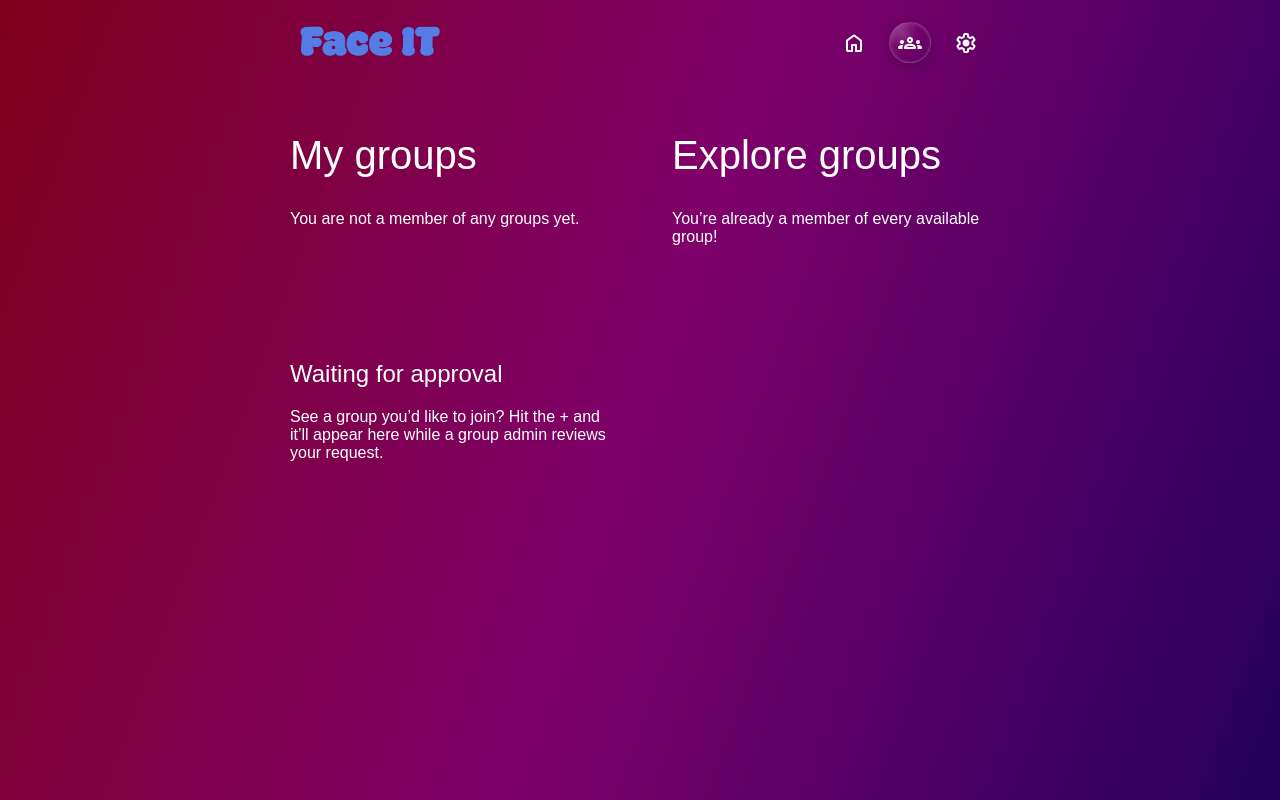
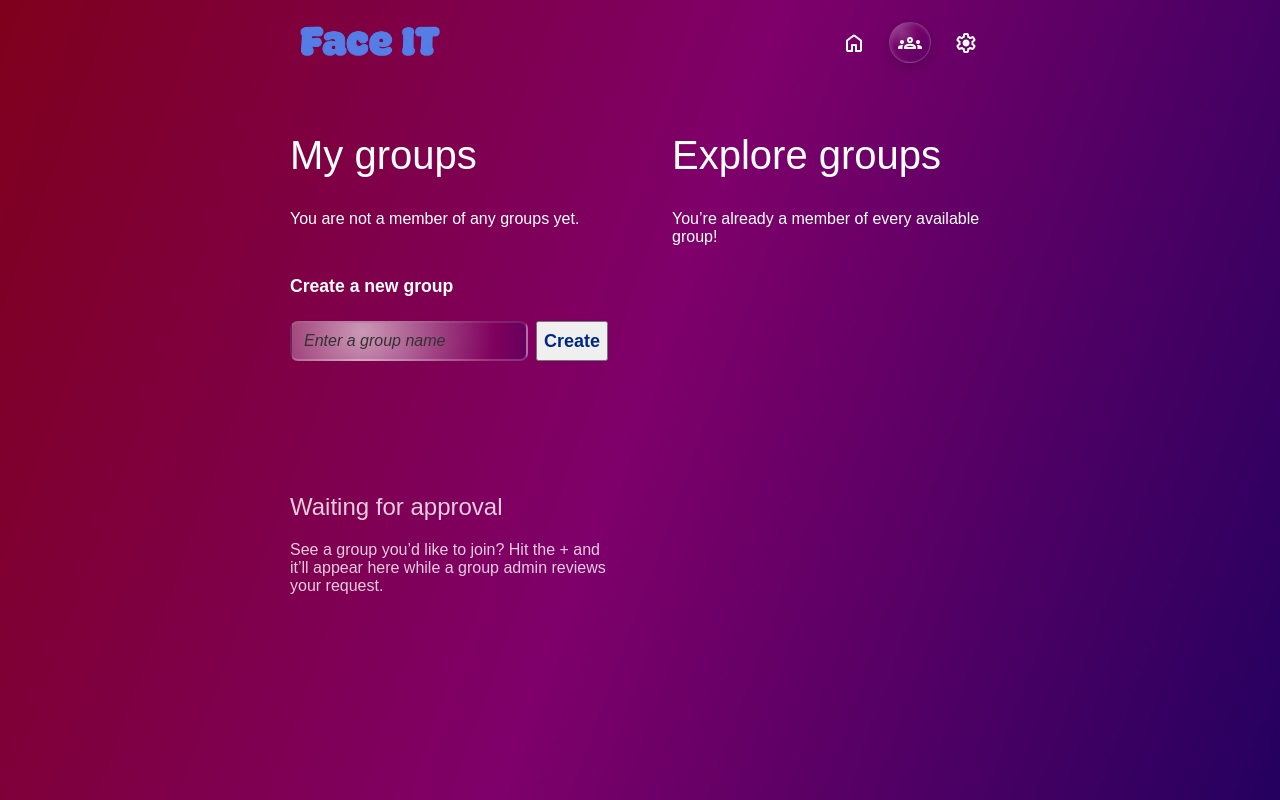
Before and after one commit to emilyeriksson-rgb/systemutveckling-uppgift-2, a PHP site: page /groups/ in a window 1280 px wide. Run offline with PHP 8.4, Linux system fonts and the light colour scheme; the visitor is signed in with stand-in values (Sample User, id 1); data that the repository does not hold is empty.

Commit message:
Add group application controls

```diff
--- a/html/groups/index.php
+++ b/html/groups/index.php
@@ -119,19 +119,37 @@ $availableGroups = $statement->fetchAll();
                 <?php else: ?>
                     <div class="groups-list">
                         <?php foreach ($myGroups as $group): ?>
-                                <a class="group-list-item <?= $group['member_role'] === 'admin' ? ' admin-group' : '' ?>" href="/groups/view/?id=<?= (int) $group['group_id'] ?>">
-                                    <span>
-                                        <?= htmlspecialchars( $group['group_name'], ENT_QUOTES, 'UTF-8' ) ?>
-                                    </span>
-                                    <?php if ($group['member_role'] === 'admin'): ?>
-                                       <img class="admin-icon" src="/assets/icons/admin-icon.svg" alt="Admin" title="You are an admin of this group">
-                                    <?php endif; ?>
+                            <div class="group-list-item<?= $group['member_role'] === 'admin' ? ' admin-group' : '' ?>">
+
+                                    <a class="group-link" href="/groups/view/?id=<?= (int) $group['group_id'] ?>">
+                                        <span><?= htmlspecialchars($group['group_name'], ENT_QUOTES, 'UTF-8') ?></span>
                                     </a>
 
+                                        <?php if ($group['member_role'] === 'admin'): ?>
+                                            <img class="admin-icon" src="/assets/icons/admin-icon.svg" alt="Administrator" title="You are an administrator for this group">
+                                        <?php endif; ?>
+
+                                        <?php if ($group['member_role'] === 'member'): ?>
+                                            <form action="/groups/leave/" method="post">
+                                                <input type="hidden" name="csrf_token" value="<?= htmlspecialchars($_SESSION['csrf_token'], ENT_QUOTES, 'UTF-8') ?>">
+                                                <input type="hidden" name="group_id" value="<?= (int) $group['group_id'] ?>">
+
+                                                <button class="group-button" type="submit" aria-label="Leave <?= htmlspecialchars($group['group_name'], ENT_QUOTES, 'UTF-8') ?>" title="Leave group"><img src="/assets/icons/remove.svg" alt="Leave group"></button>
+                                            </form>
+                                            <?php endif; ?>
+
+                            </div>
                         <?php endforeach; ?>
                     </div>
                 <?php endif; ?>
+                    <form class="create-group-form form-field" action="/groups/create/" method="post">
+                        <input type="hidden" name="csrf_token" value="<?= htmlspecialchars($_SESSION['csrf_token'], ENT_QUOTES, 'UTF-8') ?>">
 
+                        <label for="group-name">Create a new group</label>
+                        <input id="group-name" name="group_name" type="text" maxlength="150" placeholder="Enter a group name" required>
+
+                        <button class="secondary-btn" type="submit">Create</button>
+                    </form>
             </section>
 
             <section class="pending-groups">
@@ -142,17 +160,16 @@ $availableGroups = $statement->fetchAll();
                         <div class="groups-list">
                            <?php foreach ($pendingGroups as $group): ?>
                                 <div class="group-list-item">
-                                    <span>
-                                        <?= htmlspecialchars(
-                                            $group['group_name'],
-                                            ENT_QUOTES,
-                                            'UTF-8'
-                                        ) ?>
-                                    </span>
 
-                                    <span class="pending-label">
-                                        Pending
-                                    </span>
+                                    <span><?= htmlspecialchars($group['group_name'], ENT_QUOTES, 'UTF-8') ?></span>
+
+                                    <form action="/groups/applications/cancel/" method="post">
+                                        <input type="hidden" name="csrf_token" value="<?= htmlspecialchars($_SESSION['csrf_token'], ENT_QUOTES, 'UTF-8') ?>">
+                                        <input type="hidden" name="group_id" value="<?= (int) $group['group_id'] ?>">
+
+                                        <button class="group-button" type="submit" aria-label="Cancel application to <?= htmlspecialchars($group['group_name'], ENT_QUOTES, 'UTF-8') ?>" title="Cancel application"><img src="/assets/icons/undo.svg" alt="Cancel application"></button>
+                                    </form>
+
                                 </div>
                             <?php endforeach; ?>
                         </div>
@@ -176,9 +193,7 @@ $availableGroups = $statement->fetchAll();
 
                                     <input type="hidden" name="group_id" value="<?= (int) $group['group_id'] ?>">
 
-                                    <button class="apply-button" type="submit" aria-label="Apply to join <?= htmlspecialchars($group['group_name'],ENT_QUOTES, 'UTF-8') ?>">
-                                        +
-                                    </button>
+                                    <button class="apply-button" type="submit" aria-label="Apply to join <?= htmlspecialchars($group['group_name'],ENT_QUOTES, 'UTF-8') ?>"><img src="/assets/icons/add.svg" alt="Apply to join group"></button>
                                 </form>
                             </div>
                         <?php endforeach; ?>
--- a/html/style.css
+++ b/html/style.css
@@ -802,7 +802,7 @@ border-radius: 0.5rem;
 /*  */
 /*  */
 
-
+.group-button,
 .apply-button {
     display: inline-flex;
     align-items: center;
@@ -813,13 +813,24 @@ border-radius: 0.5rem;
     padding: 0;
 
     color: var(--color-white);
+
+    font-size: 1.4rem;
+    cursor: pointer;
+    border-radius: 50%;
+}
+.group-button {
+    background-color:  #530012;
+    border: 1px solid rgba(17, 17, 17, 0.3);
+
+}
+.group-button:hover {
+    background-color: var(--gradient-red);
+    border: 1px solid rgb(255 255 255 / 30%);
+}
+.apply-button {
     background-color: var(--color-blue-dark);
 
     border: 1px solid rgb(255 255 255 / 30%);
-    border-radius: 50%;
-
-    font-size: 1.4rem;
-    cursor: pointer;
 }
 
 .apply-button:hover {
@@ -840,8 +851,44 @@ border-radius: 0.5rem;
     gap: var(--space-large);
 }
 
+.create-group-form {
+    display: grid;
+    grid-template-columns: 1fr auto;
+    grid-template-areas:
+        "label label"
+        "input button";
+
+            justify-items: start;
+    align-items: start;
+}
+
+.create-group-form label {
+    grid-area: label;
+    font-weight: 700;
+    font-size: 1.1rem;
+    margin-bottom: var(--space-small);
+}
+.create-group-form input {
+    grid-area: input;
+    height: 2.5rem;
+    box-sizing: border-box;
+
+    padding: 0.5rem 0.75rem;
+}
+
+.create-group-form button {
+    grid-area: button;
+    height: 2.5rem;
+    justify-self: start;
+    align-self: start;
+    margin: 0;
+}
+
+
+
 .pending-groups {
     margin-top: var(--space-medium);
+    opacity: 0.8;
 }
 
 .group-list-item {
@@ -867,12 +914,17 @@ border-radius: 0.5rem;
     border: 1px solid transparent;
     border-radius: var(--radius-medium);
 }
+
+.group-list-item a {
+    color: var(--color-white);
+    text-decoration: none;
+}
+
 .group-list-item:hover,
 .group-list-item:focus-visible,
 .group-list-item:active {
     border-color: var(--color-blue-light);
 }
-
 
 .admin-icon {
     width: 1.4rem;
@@ -892,6 +944,7 @@ border-radius: 0.5rem;
 
 
 
+
 @media (prefers-reduced-motion: reduce) {
     .success-message,
     .author,
```
Also changed, not shown: html/groups/apply/index.php (+169 -27 lines), html/assets/icons/add.svg (added), html/assets/icons/remove.svg (added), html/assets/icons/undo.svg (added). Lines whose indentation alone changed are shown as unchanged.
